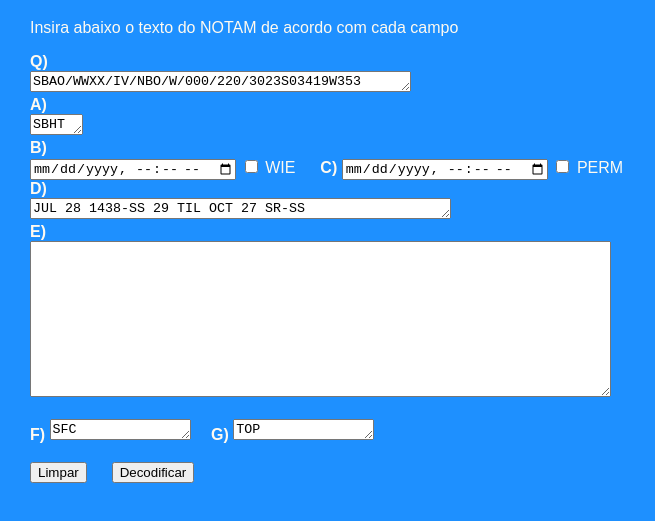
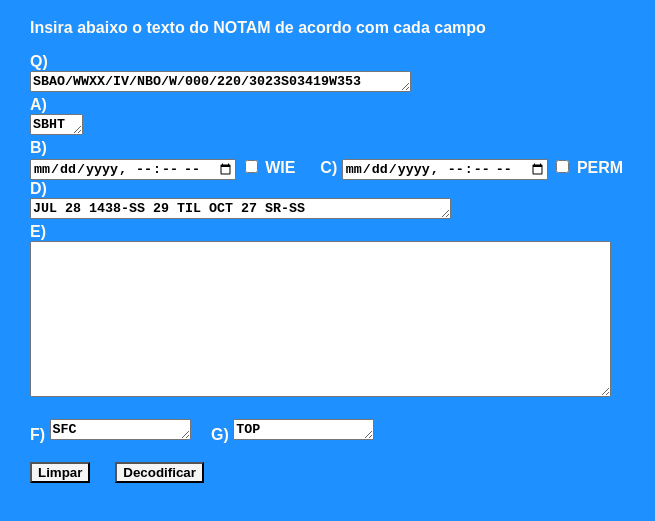
Before and after one commit to elenderg/NOTAM, a plain HTML site: page index.html in a window 1280 px wide. Shown: the part 61-582 px from the top of the page, without its empty margins (0-655 px from the left). Drawn offline with Linux system fonts and the light colour scheme.

Commit message:
Update style.css

```diff
--- a/css/style.css
+++ b/css/style.css
@@ -4,6 +4,12 @@ body{
     font-family: Arial, Helvetica, sans-serif;
     margin-left: 30px;
 }
+
+.negrito{
+    font-weight: 700;
+
+}
+
 label.negrito{
     font-weight: 700;
     display: block;
@@ -11,3 +17,8 @@ label.negrito{
 .inline{
     display: inline !important;
 }
+
+button.negrito{
+    color: black;
+    background-color: whitesmoke
+}
```
